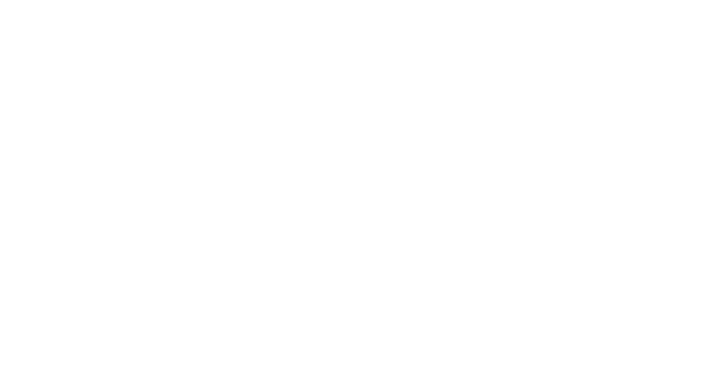
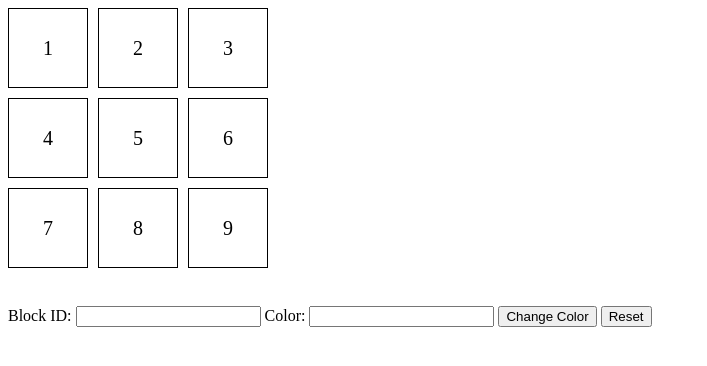
Before and after one commit to acciojob/Replit-Asian-Paints-MananChawhan, a website: page main.html in a window 1280 px wide. Shown: the whole page, without its empty margins (0-707 px from the left). Drawn offline with Linux system fonts and the light colour scheme.

Commit message:
created a submission

```diff
--- a/main.html
+++ b/main.html
@@ -1,16 +1,34 @@
 <!DOCTYPE html>
+<html>
+<head>
+  <link rel="stylesheet" href="styles.css">
+</head>
+<body>
 
-<html>
+  <div id="grid-container">
+    <!-- Grid cells 1 to 9 -->
+    <div class="grid-item" id="1">1</div>
+    <div class="grid-item" id="2">2</div>
+    <div class="grid-item" id="3">3</div>
+    <div class="grid-item" id="4">4</div>
+    <div class="grid-item" id="5">5</div>
+    <div class="grid-item" id="6">6</div>
+    <div class="grid-item" id="7">7</div>
+    <div class="grid-item" id="8">8</div>
+    <div class="grid-item" id="9">9</div>
+  </div>
 
-<head>
-	<link rel="stylesheet" href="styles.css">
-</head>
+  <br>
 
-<body>
-	<!-- the entire body must be written by student -->
-    <script type="text/javascript" src="./script.js">
-</script>
+  <label for="block_id">Block ID:</label>
+  <input type="text" id="block_id">
 
+  <label for="colour_id">Color:</label>
+  <input type="text" id="colour_id">
+
+  <button id="change_button">Change Color</button>
+  <button id="Reset">Reset</button>
+
+  <script src="script.js"></script>
 </body>
-
 </html>
--- a/script.js
+++ b/script.js
@@ -1 +1,25 @@
 //your JS code here. If required.
+const changeBtn = document.getElementById("change_button");
+const resetBtn = document.getElementById("Reset");
+
+changeBtn.addEventListener("click", () => {
+  const blockId = document.getElementById("block_id").value;
+  const color = document.getElementById("colour_id").value;
+
+  // Reset all grid items to transparent
+  for (let i = 1; i <= 9; i++) {
+    document.getElementById(i.toString()).style.backgroundColor = "transparent";
+  }
+
+  // Apply new color if the ID is valid
+  const target = document.getElementById(blockId);
+  if (target) {
+    target.style.backgroundColor = color;
+  }
+});
+
+resetBtn.addEventListener("click", () => {
+  for (let i = 1; i <= 9; i++) {
+    document.getElementById(i.toString()).style.backgroundColor = "transparent";
+  }
+});
--- a/styles.css
+++ b/styles.css
@@ -1 +1,18 @@
 /*  your css code here. If applicable */
+#grid-container {
+  display: grid;
+  grid-template-columns: repeat(3, 80px);
+  grid-template-rows: repeat(3, 80px);
+  gap: 10px;
+  width: max-content;
+  margin-bottom: 20px;
+}
+
+.grid-item {
+  background-color: transparent;
+  border: 1px solid black;
+  display: flex;
+  align-items: center;
+  justify-content: center;
+  font-size: 20px;
+}
```
